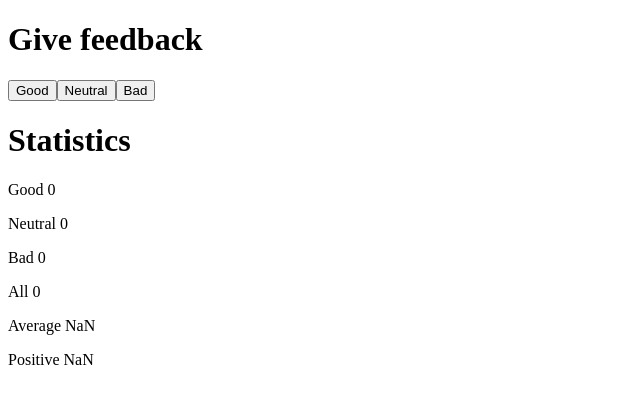
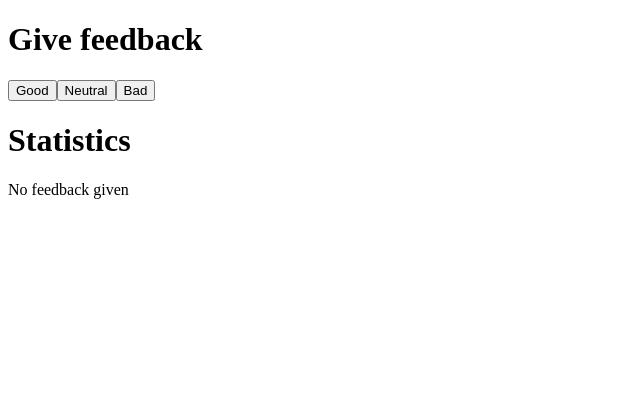
Before and after one commit to Pikipum/fullstackopen, a React (Vite) app in the folder osa1/unicafe/: page / in a window 1280 px wide. Shown: the top 404 px of the page, without its empty margins (0-640 px from the left). Built offline with nearby package versions, Linux system fonts and the light colour scheme.

Commit message:
teht 1.9

```diff
--- a/osa1/unicafe/src/App.jsx
+++ b/osa1/unicafe/src/App.jsx
@@ -10,9 +10,9 @@ const Statistics = (props) => {
   const average = (good - bad) / all
   const positive = good / all
 
+  if (all != 0) {
     return (
       <div>
-    <h1>Statistics</h1>
         <p>Good {good}</p>
         <p>Neutral {neutral}</p>
         <p>Bad {bad}</p>
@@ -21,6 +21,13 @@ const Statistics = (props) => {
         <p>Positive {positive}</p>
       </div>
     )
+  } else {
+    return (
+      <div>
+        <p>No feedback given</p>
+      </div>
+    )
+  }
 }
 
 const App = () => {
@@ -44,6 +51,7 @@ const App = () => {
       <Button onClick={handleClickGood} text='Good' />
       <Button onClick={handleClickNeutral} text='Neutral' />
       <Button onClick={handleClickBad} text='Bad' />
+      <h1>Statistics</h1>
       <Statistics stats={[good, neutral, bad]} />
     </div>
   )
```
Lines whose indentation alone changed are shown as unchanged.
